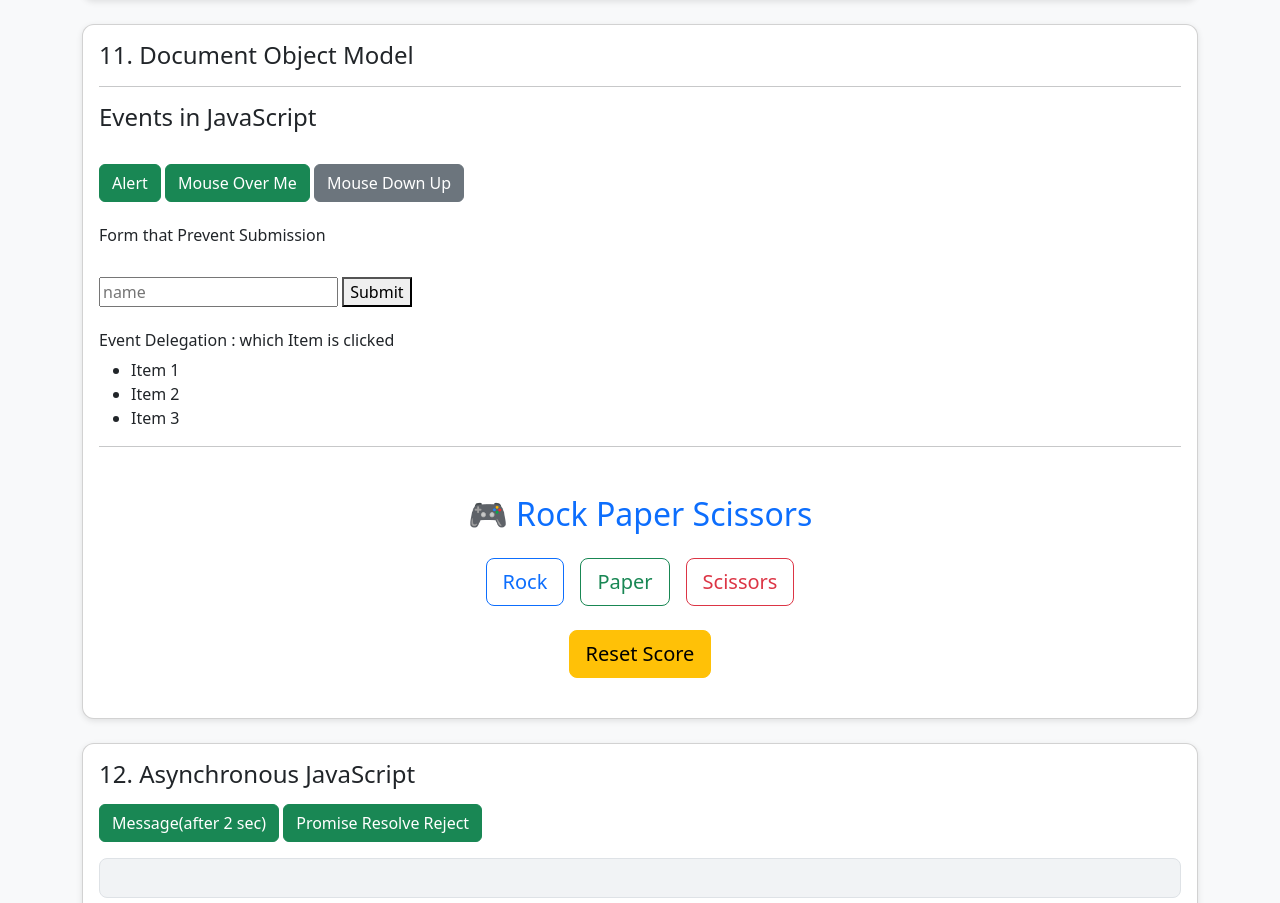
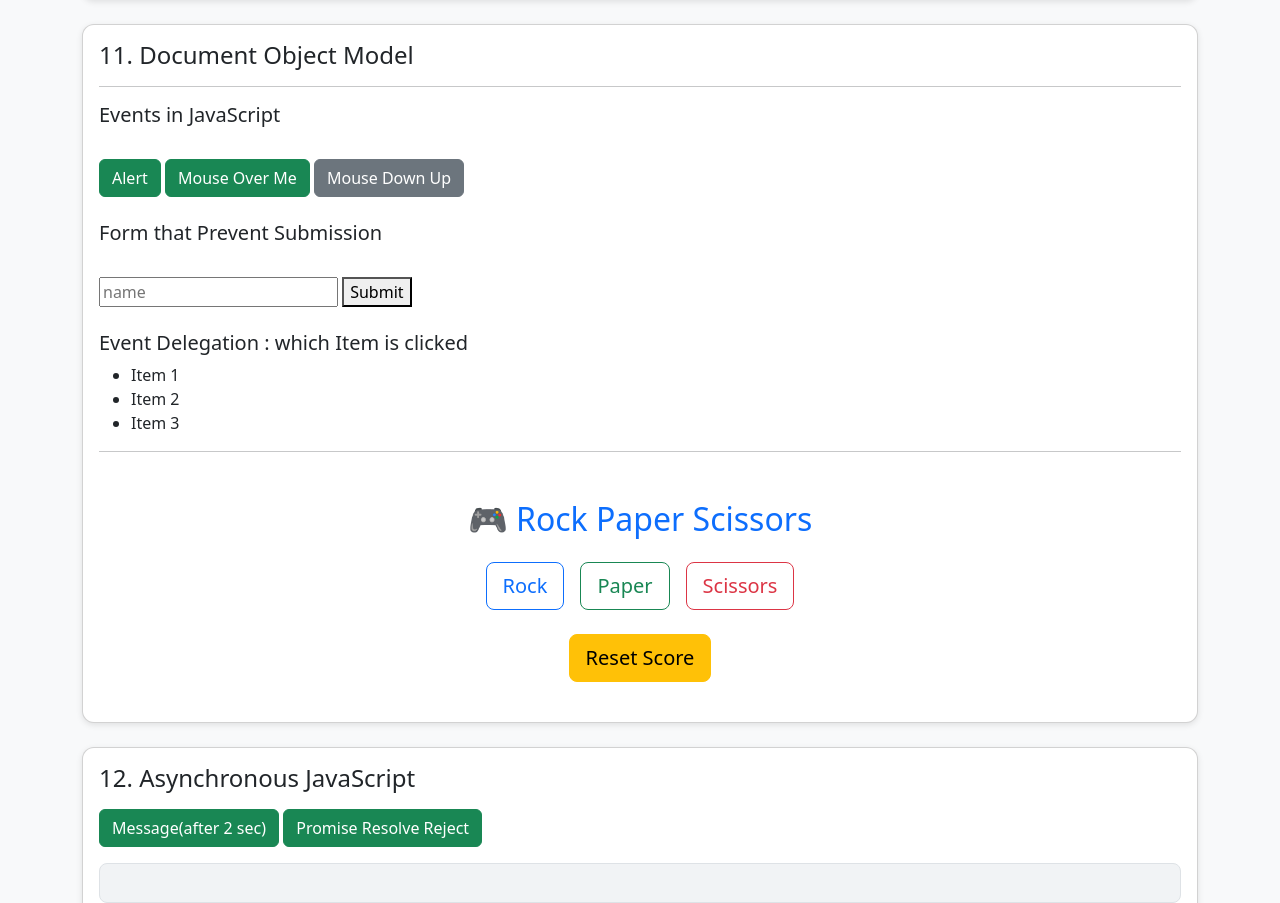
Before and after one commit to w3villa-anuj-gupta/Practical_Example_Js, a plain HTML site: page index.html in a window 1280 px wide. Shown: the part 2059-2962 px from the top of the page. Drawn offline with nearby package versions, Linux system fonts and the light colour scheme.

```diff
--- a/index.html
+++ b/index.html
@@ -197,20 +197,20 @@
       <div class="card-body">
         <h2 class="card-title h4 mb-3">11. Document Object Model</h2>
         <hr>
-        <h3 class="h4 mb-2">Events in JavaScript</h3>
+        <h3 class="h5 mb-2">Events in JavaScript</h3>
         <br>
         <button class="btn btn-success" id="alertBtn">Alert</button>
         <button class="btn btn-success" onmouseover="mOver(this)" onmouseout="mOut(this)">Mouse Over Me</button>
         <button class="btn btn-secondary" onmousedown="mDown(this)" onmouseup="mUp(this)">Mouse Down Up</button>
         <br><br>
-        <h6>Form that Prevent Submission</h6>
+        <h6 class="h5 mb-2">Form that Prevent Submission</h6>
         <br>
         <form id="formPrevent">
           <input name="name" placeholder="name">
           <button type="submit">Submit</button>
         </form>
         <br>
-        <h6>Event Delegation : which Item is clicked </h6>
+        <h6 class="h5 mb-2">Event Delegation : which Item is clicked </h6>
         <ul id="eventDelegation">
           <li>Item 1</li>
           <li>Item 2</li>
```
